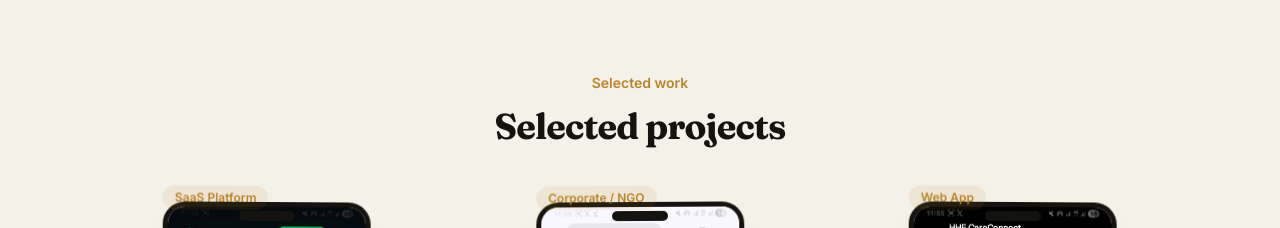
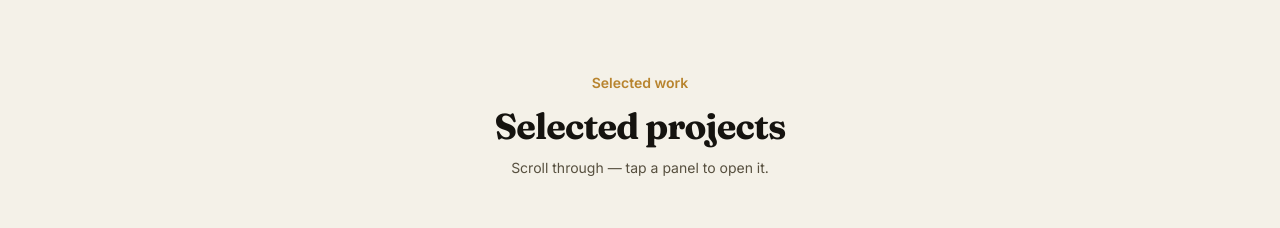
Before and after one commit to Rollyadams/Rollyadams-Webdesign, a React (Vite) app: page / in a window 1280 px wide. Shown: the part 2121-2349 px from the top of the page. Built offline with nearby package versions, Linux system fonts and the light colour scheme; the HTML template or start-up script is replaced by a standard one.

Commit message:
Update App.jsx

```diff
--- a/src/App.jsx
+++ b/src/App.jsx
@@ -1,4 +1,4 @@
-import { useState, useRef, useEffect } from 'react'
+import { useState, useRef, useEffect, lazy, Suspense } from 'react'
 import {
   motion,
   AnimatePresence,
@@ -18,6 +18,8 @@ import {
   Mail,
   Send,
 } from 'lucide-react'
+
+const WorkScene3D = lazy(() => import('./WorkScene3D'))
 
 /* ============ COUNTER ANIMATION ============ */
 function StatNumber({ to }) {
@@ -554,26 +556,32 @@ const archive = [
   },
 ]
 
-function Portfolio() {
-  const [showMore, setShowMore] = useState(false)
+/* ============ 3D SUPPORT CHECK — capability + preference gate ============ */
+function use3DSupport() {
+  const [supported, setSupported] = useState(false)
+  useEffect(() => {
+    let hasWebGL = false
+    try {
+      const canvas = document.createElement('canvas')
+      hasWebGL = !!(
+        window.WebGLRenderingContext &&
+        (canvas.getContext('webgl') || canvas.getContext('experimental-webgl'))
+      )
+    } catch {
+      hasWebGL = false
+    }
+    const prefersReduced = window.matchMedia(
+      '(prefers-reduced-motion: reduce)'
+    ).matches
+    const saveData = navigator.connection?.saveData === true
+    setSupported(hasWebGL && !prefersReduced && !saveData)
+  }, [])
+  return supported
+}
 
+/* ============ FEATURED GRID — the tilt-card version; also the fallback for the 3D scene ============ */
+function FeaturedGrid() {
   return (
-    <section id="work" className="section-padding">
-      <div className="container-max">
-        <motion.div
-          initial={{ opacity: 0, y: 24 }}
-          whileInView={{ opacity: 1, y: 0 }}
-          viewport={{ once: true }}
-          transition={{ duration: 0.6 }}
-          className="mb-14 text-center"
-        >
-          <span className="text-sm font-semibold text-gold">Selected work</span>
-          <h2 className="font-display mt-3 text-3xl font-bold tracking-tight md:text-4xl">
-            Selected projects
-          </h2>
-        </motion.div>
-
-        {/* Featured 3 — floating free */}
     <div className="grid gap-12 md:grid-cols-3 md:gap-8">
       {featured.map((p, i) => (
         <motion.a
@@ -587,11 +595,7 @@ function Portfolio() {
           transition={{ duration: 0.5, delay: i * 0.1 }}
           className="group block"
         >
-              <TiltCard
-                index={i}
-                maxTilt={16}
-                className="relative mx-auto w-44 sm:w-52"
-              >
+          <TiltCard index={i} maxTilt={16} className="relative mx-auto w-44 sm:w-52">
             <div className="relative grid place-items-center">
               <div className="absolute h-36 w-36 rounded-full bg-gold/10 blur-3xl" />
               <ShotFrame
@@ -616,6 +620,94 @@ function Portfolio() {
         </motion.a>
       ))}
     </div>
+  )
+}
+
+function Portfolio() {
+  const [showMore, setShowMore] = useState(false)
+  const [selected, setSelected] = useState(null)
+  const sceneWrapRef = useRef(null)
+  const sceneInView = useInView(sceneWrapRef, { once: true, margin: '300px' })
+  const can3D = use3DSupport()
+  const show3D = can3D && sceneInView
+
+  return (
+    <section id="work" className="section-padding">
+      <div className="container-max">
+        <motion.div
+          initial={{ opacity: 0, y: 24 }}
+          whileInView={{ opacity: 1, y: 0 }}
+          viewport={{ once: true }}
+          transition={{ duration: 0.6 }}
+          className="mb-14 text-center"
+        >
+          <span className="text-sm font-semibold text-gold">Selected work</span>
+          <h2 className="font-display mt-3 text-3xl font-bold tracking-tight md:text-4xl">
+            Selected projects
+          </h2>
+          {can3D && (
+            <p className="mx-auto mt-3 max-w-md text-sm text-muted">
+              Scroll through — tap a panel to open it.
+            </p>
+          )}
+        </motion.div>
+
+        {/* Featured 3 — real 3D scene when supported, tilt-card grid otherwise */}
+        <div ref={sceneWrapRef}>
+          {show3D ? (
+            <Suspense fallback={<FeaturedGrid />}>
+              <div className="relative h-[65vh] min-h-[420px] md:h-[80vh]">
+                <WorkScene3D projects={featured} onSelect={setSelected} />
+              </div>
+            </Suspense>
+          ) : (
+            <FeaturedGrid />
+          )}
+        </div>
+
+        {/* Selected-project detail overlay, used by the 3D scene */}
+        <AnimatePresence>
+          {selected && (
+            <motion.div
+              initial={{ opacity: 0 }}
+              animate={{ opacity: 1 }}
+              exit={{ opacity: 0 }}
+              className="fixed inset-0 z-50 flex items-center justify-center bg-ink/80 p-6 backdrop-blur-sm"
+              onClick={() => setSelected(null)}
+            >
+              <motion.div
+                initial={{ opacity: 0, y: 24, scale: 0.96 }}
+                animate={{ opacity: 1, y: 0, scale: 1 }}
+                exit={{ opacity: 0, y: 24, scale: 0.96 }}
+                transition={{ duration: 0.3 }}
+                onClick={(e) => e.stopPropagation()}
+                className="w-full max-w-sm rounded-2xl bg-white p-6 text-center shadow-2xl"
+              >
+                <span className="text-xs font-semibold text-gold">{selected.tag}</span>
+                <h3 className="font-display mt-2 text-2xl font-bold">{selected.title}</h3>
+                <p className="mt-2 text-sm text-muted">{selected.subtitle}</p>
+                <div className="mt-6 flex justify-center gap-3">
+                  {selected.link && selected.link !== '#' && (
+                    <a
+                      href={selected.link}
+                      target="_blank"
+                      rel="noopener noreferrer"
+                      className="inline-flex items-center gap-2 rounded-lg bg-gold px-5 py-2.5 text-sm font-semibold text-white hover:bg-gold-dark"
+                    >
+                      View Live <ArrowUpRight size={16} />
+                    </a>
+                  )}
+                  <button
+                    onClick={() => setSelected(null)}
+                    className="rounded-lg border border-line px-5 py-2.5 text-sm font-semibold text-ink hover:border-gold"
+                  >
+                    Close
+                  </button>
+                </div>
+              </motion.div>
+            </motion.div>
+          )}
+        </AnimatePresence>
 
         {/* View more toggle */}
         <div className="mt-16 text-center">
```
Lines whose indentation alone changed are shown as unchanged.
